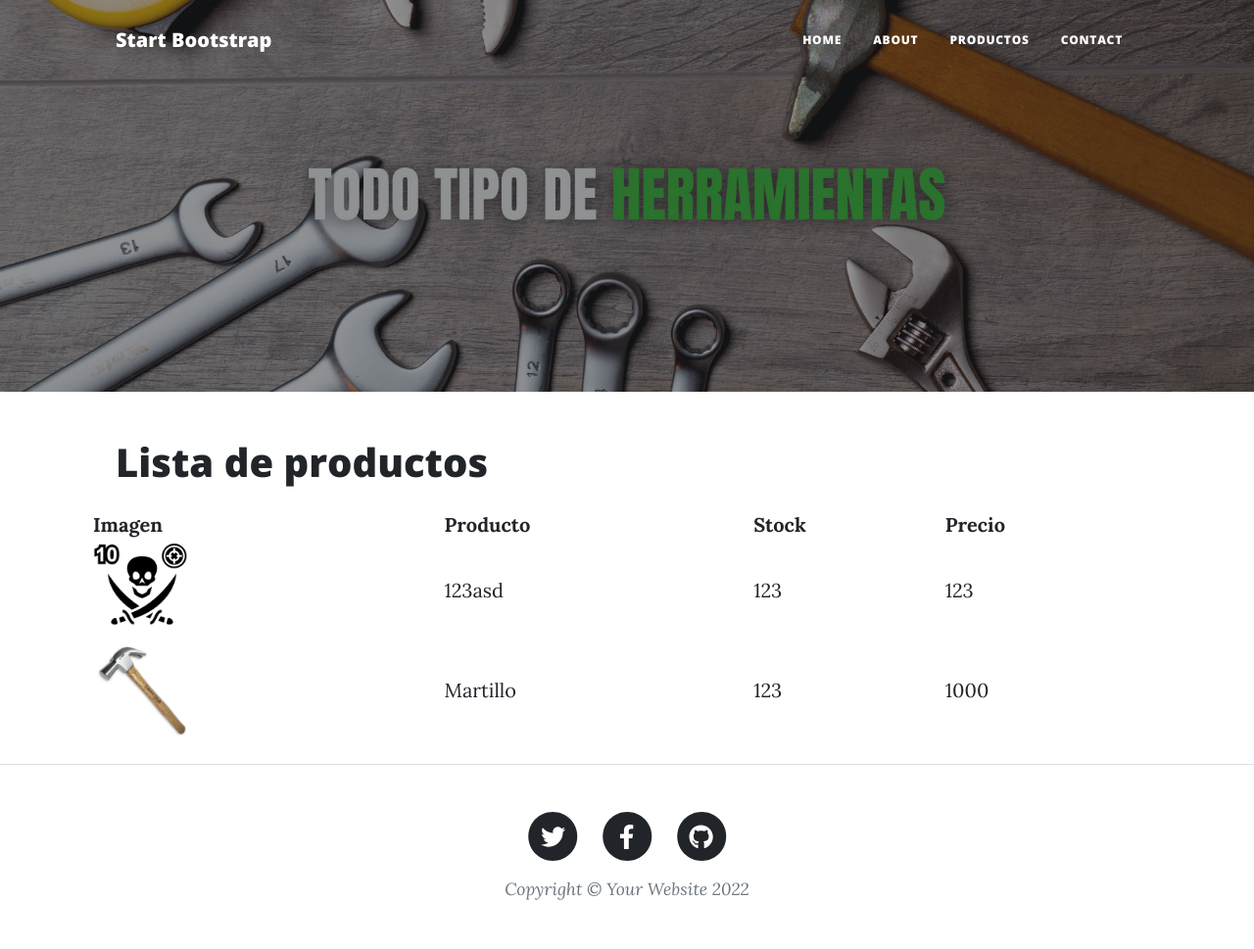
After one commit to fvck12/Entrega-Intermedia, a Django app: page /webapp/listaProductos/ in a window 1280 px wide. The commit adds this page. Shown: the whole page at 98% size. Run offline with Django 4.2, Linux system fonts and the light colour scheme; data comes from the database, SQL or seed files in the repository; some libraries are stand-ins or nearby versions.

Commit message:
Agregado URL, View, y template de ListaProductos

```diff
--- /dev/null
+++ b/EntregaIntermedia/WebApp/templates/listaProductos.html
@@ -0,0 +1,54 @@
+{% extends 'father.html' %}
+
+{% load static %}
+
+{% block randomBlock %}
+        <!-- Page Header-->
+        <header class="masthead" style="background-image: url('{% static 'assets/img/herramientas-banner.jpg' %}')">
+            <div class="container position-relative px-4 px-lg-5">
+                <div class="row gx-4 gx-lg-5 justify-content-center">
+                    <div class="col-md-10 col-lg-8 col-xl-7">
+
+                    </div>
+                </div>
+            </div>
+        </header>
+        <!-- Post Content-->
+        <article class="mb-4">
+            <div class="container px-4 px-lg-5">
+                <div class="row gx-4 gx-lg-5 justify-content-center">
+                    <h1><strong>Lista de productos</strong></h1>
+                    <table>
+                        <tr>
+                            <th scope="col">Imagen</th>
+                            <th scope="col">Producto</th>
+                            <th scope="col">Stock</th>
+                            <th scope="col">Precio</th>
+                        </tr>
+                            <ul>
+
+                                {% for producto in productos  %}
+
+                                <tr>
+                                    <td>
+                                    <img src="{{producto.Foto.url}}" width="100" height="100">
+                                    </td>
+                                    <td>{{producto.Nombre}}</td>
+                                    <td>{{producto.Stock}}</td>
+                                    <td>{{producto.Precio}}</td>
+                                 </tr>
+                                {% endfor %}
+
+                            </ul>
+                    </table>
+                </div>
+            </div>
+        </article>
+
+        <!-- Bootstrap core JS-->
+        <script src="https://cdn.jsdelivr.net/npm/bootstrap@5.1.3/dist/js/bootstrap.bundle.min.js"></script>
+        <!-- Core theme JS-->
+        <script src="js/scripts.js"></script>
+    </body>
+</html>
+{% endblock randomBlock %}
--- a/EntregaIntermedia/WebApp/templates/resultadoBusqueda.html
+++ b/EntregaIntermedia/WebApp/templates/resultadoBusqueda.html
@@ -18,13 +18,13 @@
             <div class="container px-4 px-lg-5">
                 <div class="row gx-4 gx-lg-5 justify-content-center">
 
-                <p>Estamos buscando el producto: {{Nombre}}</p>
+                <p>Estamos buscando el producto: <strong>{{Nombre}}</strong></p>
                 <table>
                     <tr>
+                        <th scope="col">Imagen</th>
                         <th scope="col">Producto</th>
                         <th scope="col">Stock</th>
                         <th scope="col">Precio</th>
-                        <th scope="col">Imagen</th>
                     </tr>
 
 
@@ -35,7 +35,7 @@
 
                             <tr>
                                 <td>
-                                <img src="{{producto.Foto.url}}" width="200" height="200">
+                                <img src="{{producto.Foto.url}}" width="100" height="100">
                                 </td>
                                 <td>{{producto.Nombre}}</td>
                                 <td>{{producto.Stock}}</td>
--- a/EntregaIntermedia/WebApp/urls.py
+++ b/EntregaIntermedia/WebApp/urls.py
@@ -1,14 +1,13 @@
 from django.urls import path
-
-from WebApp.views import inicio, about, productos, contact, formularioProductos, busquedaProductos, buscar
+from WebApp.views import inicio, about, productos, contact, formularioProductos, busquedaProductos, buscar, lista_productos
 
 urlpatterns = [
     path('', inicio, name="inicio"),
     path('about', about, name="about"),
+    path('contact/', contact, name="contact"),
     path('productos/', productos, name="productos"),
-    path('contact/', contact, name="contact"),
     path('formProductos/', formularioProductos, name="formProductos"),
     path('busquedaProductos/', busquedaProductos, name="busquedaProductos"),
     path('buscar/', buscar, name="buscar"),
-
+    path('listaProductos/', lista_productos, name="listaProductos"),
 ]
--- a/EntregaIntermedia/WebApp/views.py
+++ b/EntregaIntermedia/WebApp/views.py
@@ -1,3 +1,4 @@
+from multiprocessing import context
 from django.shortcuts import render
 from django.http import HttpResponse
 
@@ -67,3 +68,10 @@ def buscar(request):
 
 
     return HttpResponse(respuesta)
+
+def lista_productos(request):
+    productos = Productos.objects.all()
+
+    contexto= {"productos": productos}
+
+    return render(request, "listaProductos.html", contexto)
```
